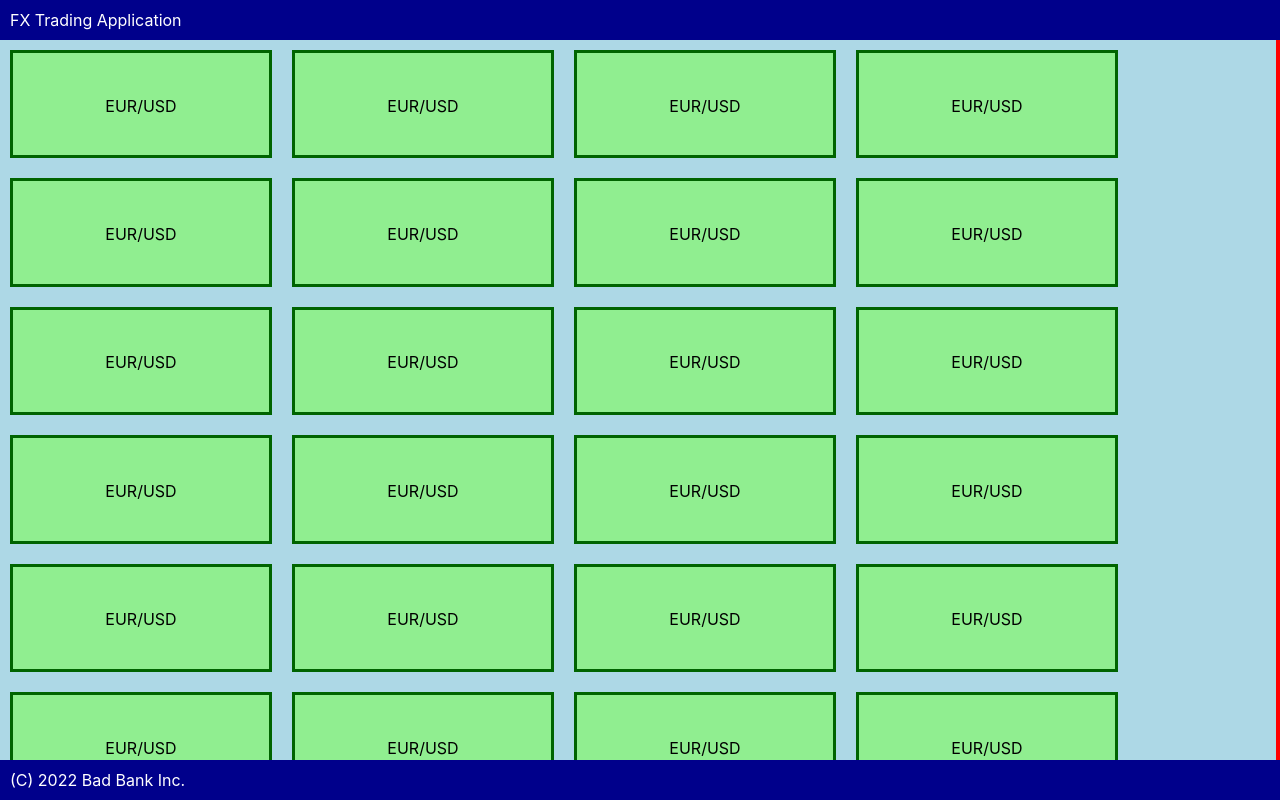
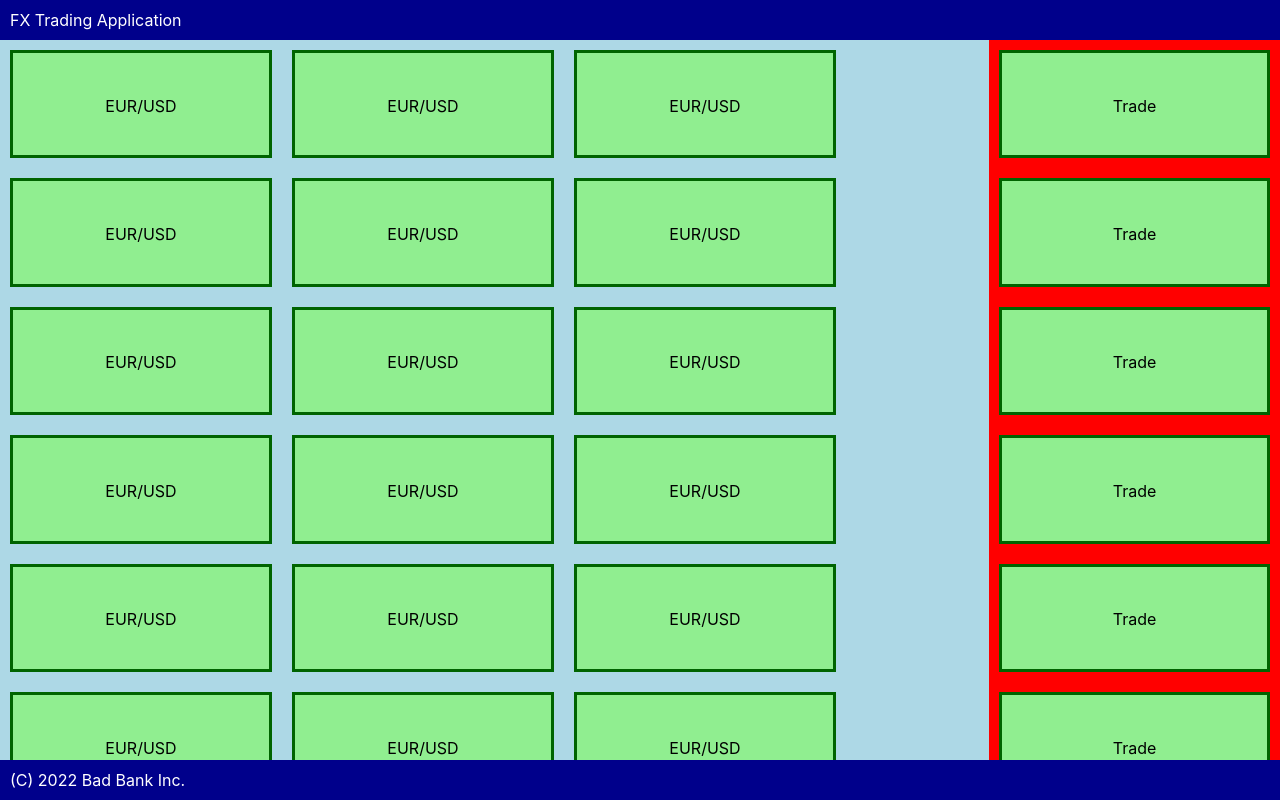
Before and after one commit to frankmathy/AppLayoutTest, a JavaScript app: page / in a window 1280 px wide. Built offline with nearby package versions, Linux system fonts and the light colour scheme; the HTML template or start-up script is replaced by a standard one.

Commit message:
Fixed problem with lost trades list

```diff
--- a/src/RateGrid.css
+++ b/src/RateGrid.css
@@ -5,4 +5,5 @@
     overflow-y: scroll;
     flex-direction: row;
     flex-wrap: wrap;
+    width: calc(100vw - 300px);
 }
```
